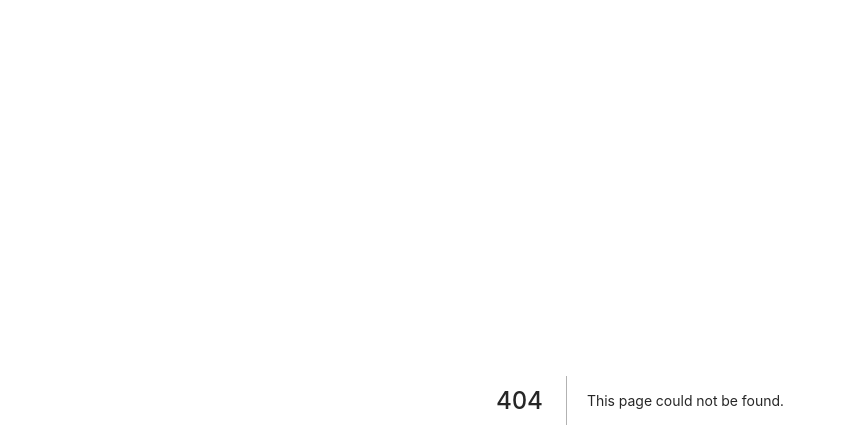
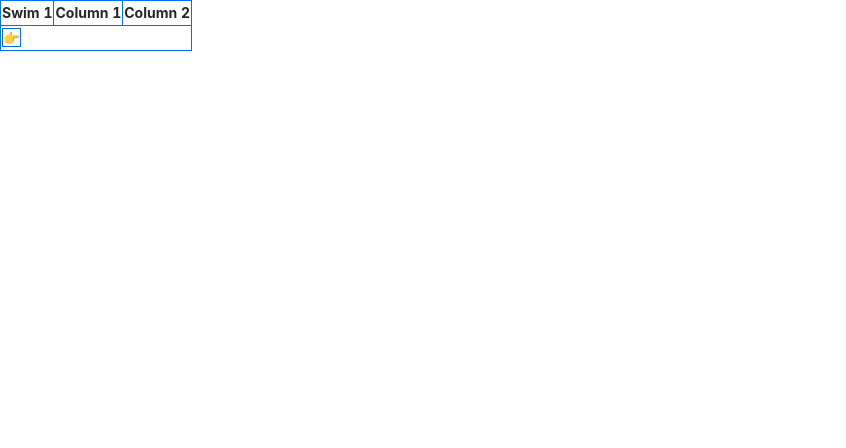
Before and after one commit to Automedon/ExampleOfCodeAdvanced, a Next.js app: page /tablesub in a window 1280 px wide. Before the commit this address had no page. Shown: the top 448 px of the page, without its empty margins (0-846 px from the left). Built offline with nearby package versions, Linux system fonts and the light colour scheme.

Commit message:
Example of Code : React table double subRow

```diff
--- a/pages/index.tsx
+++ b/pages/index.tsx
@@ -12,6 +12,7 @@ export default function Home() {
       <Link href={"/about"}>About Pagee</Link>
       <Link href={"/tablepage"}>Table Page</Link>
       <Link href={"/select"}>Select Page</Link>
+      <Link href={"/tablesub"}>Table sub</Link>
     </div>
   );
 }
--- /dev/null
+++ b/pages/tablesub/Table/index.tsx
@@ -0,0 +1,80 @@
+import React from "react";
+import { useTable, useExpanded } from "react-table";
+import { Border } from "./style";
+
+const Table = ({ columns, data }) => {
+  const {
+    getTableProps,
+    getTableBodyProps,
+    headerGroups,
+    rows,
+    prepareRow,
+    visibleColumns,
+  } = useTable({ columns, data }, useExpanded);
+
+  return (
+    <Border>
+      <table {...getTableProps()}>
+        <thead>
+          {
+            // Loop over the header rows
+            headerGroups.map((headerGroup) => (
+              // Apply the header row props
+              <tr {...headerGroup.getHeaderGroupProps()}>
+                {
+                  // Loop over the headers in each row
+                  headerGroup.headers.map((column) => (
+                    // Apply the header cell props
+                    <th {...column.getHeaderProps()}>
+                      {
+                        // Render the header
+                        column.render("Header")
+                      }
+                    </th>
+                  ))
+                }
+              </tr>
+            ))
+          }
+        </thead>
+        <tbody {...getTableBodyProps()}>
+          {
+            // Loop over the table rows
+            rows.map((row) => {
+              // Prepare the row for display
+              prepareRow(row);
+              console.log(row.cells);
+              if (row.canExpand) {
+                return (
+                  <tr {...row.getRowProps()}>
+                    {row.cells.slice(0, 1).map((cell) => {
+                      return (
+                        <td
+                          {...cell.getCellProps()}
+                          colSpan={visibleColumns.length}
+                        >
+                          {cell.render("Cell")}
+                        </td>
+                      );
+                    })}
+                  </tr>
+                );
+              }
+              return (
+                <tr {...row.getRowProps()}>
+                  {row.cells.map((cell) => {
+                    return (
+                      <td {...cell.getCellProps()}>{cell.render("Cell")}</td>
+                    );
+                  })}
+                </tr>
+              );
+            })
+          }
+        </tbody>
+      </table>
+    </Border>
+  );
+};
+
+export { Table };
--- /dev/null
+++ b/pages/tablesub/Table/style.ts
@@ -0,0 +1,7 @@
+import styled from "styled-components";
+
+export const Border = styled.div`
+  * {
+    border: 1px solid #0070f3;
+  }
+`;
--- /dev/null
+++ b/pages/tablesub/index.tsx
@@ -0,0 +1,71 @@
+import React from "react";
+import { Table } from "./Table";
+
+const TableSub = () => {
+  const data = React.useMemo(
+    () => [
+      {
+        swim1: "Hello",
+        subRows: [
+          {
+            swim2: "World",
+            subRows: [
+              {
+                col1: "Rock",
+                col2: "Solid",
+              },
+            ],
+          },
+        ],
+      },
+    ],
+    []
+  );
+  const columns = React.useMemo(
+    () => [
+      {
+        Header: "Swim 1",
+        id: "swim1",
+        accessor: "swim1", // accessor is the "key" in the data
+        Cell: ({ row }) => {
+          // Use Cell to render an expander for each row.
+          // We can use the getToggleRowExpandedProps prop-getter
+          // to build the expander.
+          let symbol = "👉";
+          if (row.isExpanded) {
+            symbol = "👇";
+          }
+          if (!row.canExpand) {
+            symbol = "";
+          }
+          return (
+            <span
+              {...row.getToggleRowExpandedProps({
+                style: {
+                  // We can even use the row.depth property
+                  // and paddingLeft to indicate the depth
+                  // of the row
+                  paddingLeft: `${row.depth * 1.5}rem`,
+                },
+              })}
+            >
+              {symbol}
+            </span>
+          );
+        },
+      },
+      {
+        Header: "Column 1",
+        accessor: "col1", // accessor is the "key" in the data
+      },
+      {
+        Header: "Column 2",
+        accessor: "col2",
+      },
+    ],
+    []
+  );
+  return <Table data={data} columns={columns} />;
+};
+
+export default TableSub;
--- a/tsconfig.json
+++ b/tsconfig.json
@@ -6,7 +6,7 @@
     "lib": ["dom", "dom.iterable", "esnext"],
     "allowJs": true,
     "skipLibCheck": true,
-    "strict": true,
+    "strict": false,
     "forceConsistentCasingInFileNames": true,
     "noEmit": true,
     "esModuleInterop": true,
```
Also changed, not shown: pages/react-table-config.d.ts (renamed from pages/tablepage/react-table-config.d.ts).
